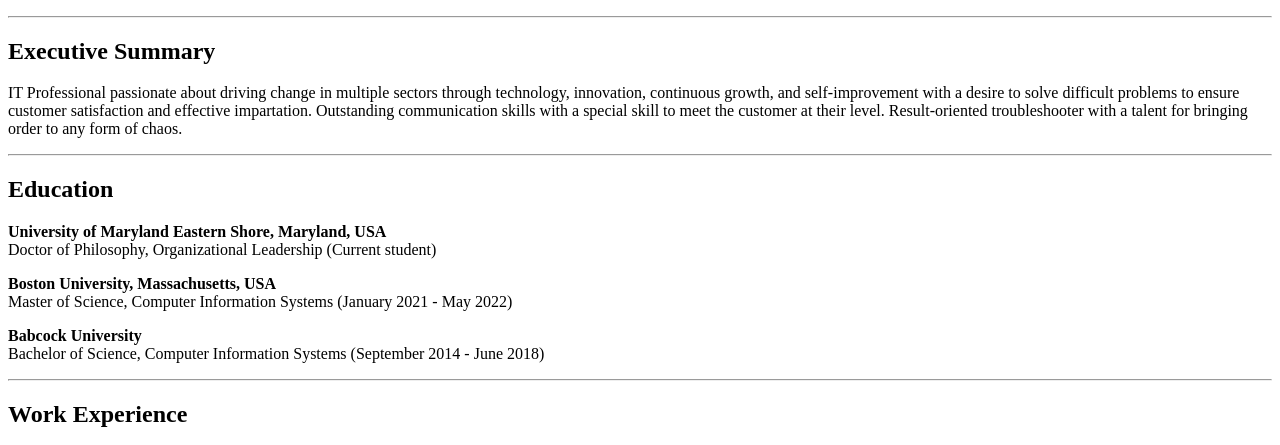
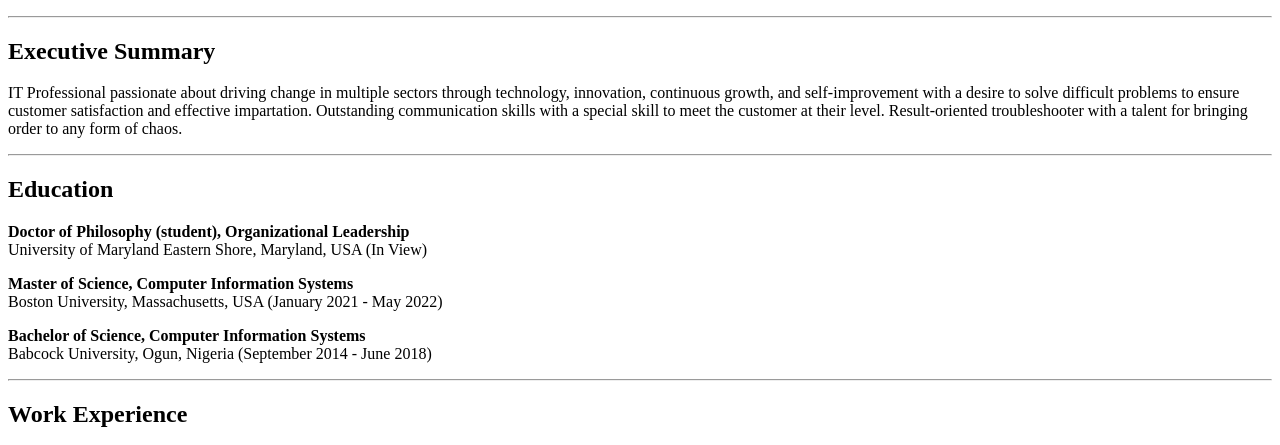
Before and after one commit to Gospel2311/my_resume_in_html, a plain HTML site: page index.html in a window 1280 px wide. Shown: the part 317-762 px from the top of the page. Drawn offline with Linux system fonts and the light colour scheme.

Commit message:
Redoing the arrangement of education section

```diff
--- a/index.html
+++ b/index.html
@@ -26,17 +26,17 @@
 
     <h2>Education</h2>
     <p>
-        <strong>University of Maryland Eastern Shore, Maryland, USA</strong> <br>
-        Doctor of Philosophy, Organizational Leadership (Current student)
+        <strong>Doctor of Philosophy (student), Organizational Leadership</strong> <br>
+         University of Maryland Eastern Shore, Maryland, USA (In View)
     </p>
 
     <p>
-        <strong>Boston University, Massachusetts, USA </strong> <br>
-        Master of Science, Computer Information Systems (January 2021 - May 2022)
+        <strong>Master of Science, Computer Information Systems</strong> <br>
+         Boston University, Massachusetts, USA (January 2021 - May 2022)
     </p>
     <p>
-        <strong>Babcock University</strong> <br>
-        Bachelor of Science, Computer Information Systems (September 2014 - June 2018)
+        <strong>Bachelor of Science, Computer Information Systems</strong> <br>
+        Babcock University, Ogun, Nigeria (September 2014 - June 2018)
     </p>
 
     <hr>
```
